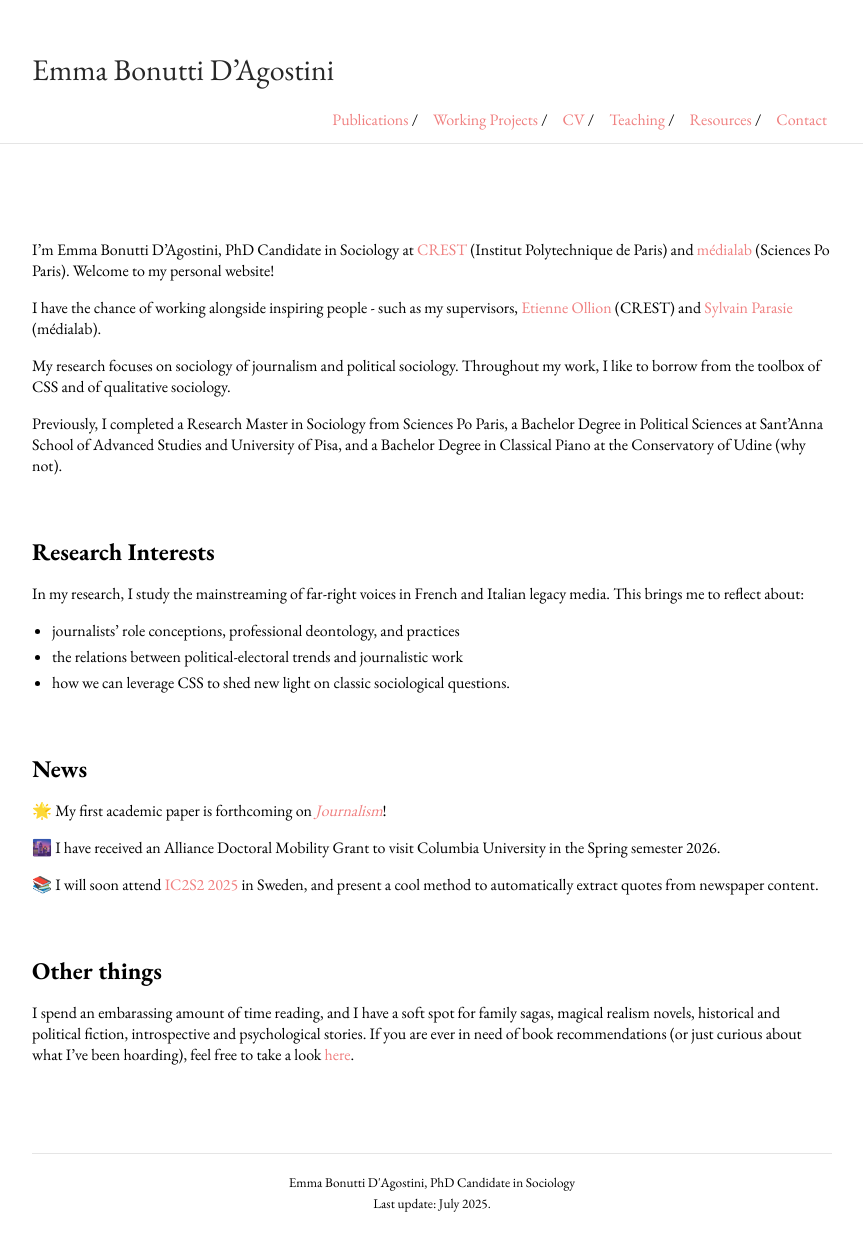
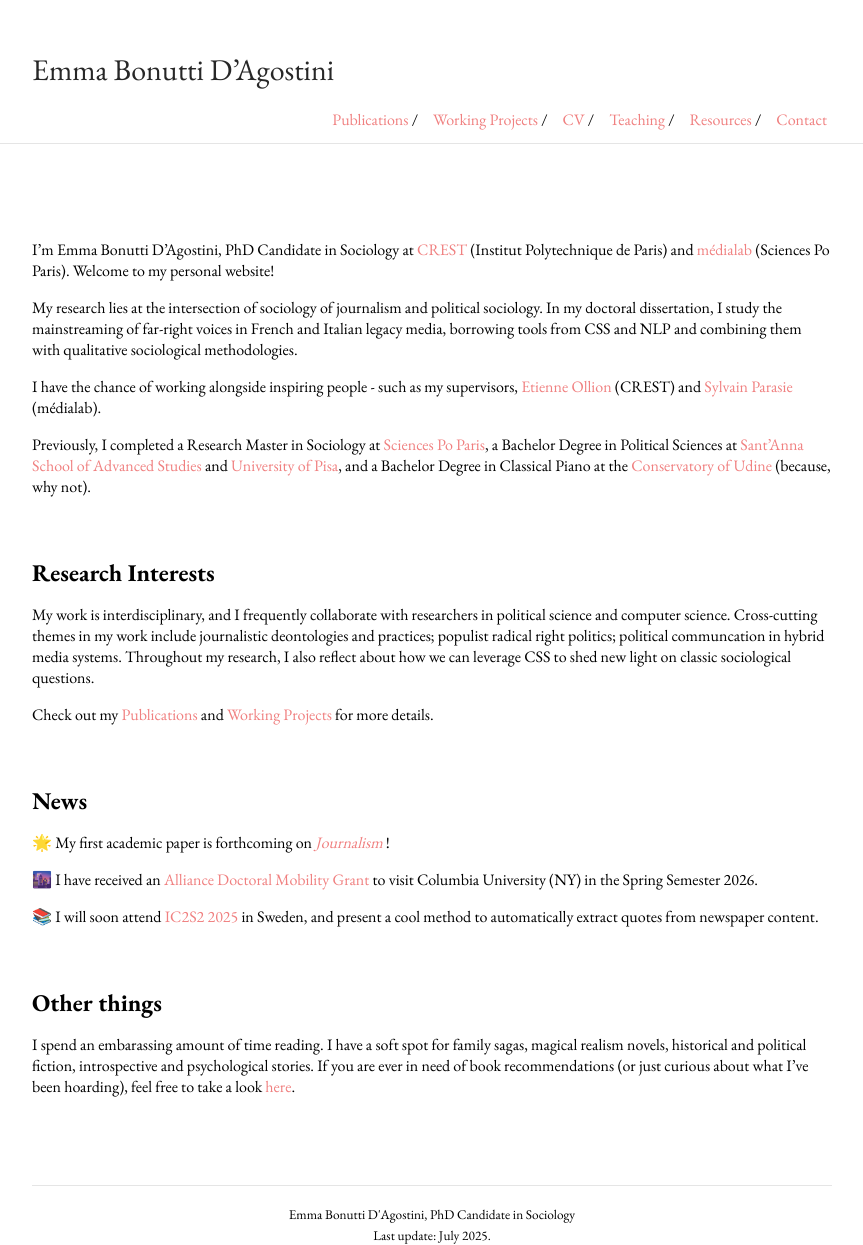
Before and after one commit to emmabonuttidagostini/emmabonuttidagostini.github.io, a Jekyll site: the page built from index.md, in a window 1280 px wide. Shown: the whole page, without its empty margins (208-1071 px from the left). Built offline with Jekyll 4.4.1, drawn with Linux system fonts in a browser that asks for light colours; before the commit the page ends 1213 px from its top, so only the background shows below that.

Commit message:
Update index.md

```diff
--- a/index.md
+++ b/index.md
@@ -7,30 +7,29 @@ title: Emma Bonutti D’Agostini
 
 I'm Emma Bonutti D'Agostini, PhD Candidate in Sociology at [CREST](https://crest.science) (Institut Polytechnique de Paris) and [médialab](https://medialab.sciencespo.fr) (Sciences Po Paris). Welcome to my personal website!
 
+My research lies at the intersection of sociology of journalism and political sociology. In my doctoral dissertation, I study the mainstreaming of far-right voices in French and Italian legacy media, borrowing tools from CSS and NLP and combining them with qualitative sociological methodologies.
+
 I have the chance of working alongside inspiring people - such as my supervisors, [Etienne Ollion](https://ollion.cnrs.fr) (CREST) and [Sylvain Parasie](https://sylvainparasie.org) (médialab).
 
-My research focuses on sociology of journalism and political sociology. Throughout my work, I like to borrow from the toolbox of CSS and of qualitative sociology.
-
-Previously, I completed a Research Master in Sociology from Sciences Po Paris, a Bachelor Degree in Political Sciences at Sant'Anna School of Advanced Studies and University of Pisa, and a Bachelor Degree in Classical Piano at the Conservatory of Udine (why not).
+Previously, I completed a Research Master in Sociology at [Sciences Po Paris](https://www.sciencespo.fr/fr/), a Bachelor Degree in Political Sciences at [Sant'Anna School of Advanced Studies](https://www.santannapisa.it/it) and [University of Pisa](https://www.unipi.it), and a Bachelor Degree in Classical Piano at the [Conservatory of Udine](https://www.conservatorio.udine.it) (because, why not).
 
 ## Research Interests
 
-In my research, I study the mainstreaming of far-right voices in French and Italian legacy media. This brings me to reflect about:
-* journalists' role conceptions, professional deontology, and practices
-* the relations between political-electoral trends and journalistic work
-* how we can leverage CSS to shed new light on classic sociological questions.
+My work is interdisciplinary, and I frequently collaborate with researchers in political science and computer science. Cross-cutting themes in my work include journalistic deontologies and practices; populist radical right politics; political communcation in hybrid media systems. Throughout my research, I also reflect about how we can leverage CSS to shed new light on classic sociological questions.
+
+Check out my [Publications](https://emmabonuttidagostini.github.io/publications) and [Working Projects](https://emmabonuttidagostini.github.io/projects) for more details.
 
 ## News
 
-🌟 My first academic paper is forthcoming on *[Journalism](https://journals.sagepub.com/home/jou)*!
+🌟 My first academic paper is forthcoming on *[Journalism](https://journals.sagepub.com/home/jou)* !
 
-🌆 I have received an Alliance Doctoral Mobility Grant to visit Columbia University in the Spring semester 2026.
+🌆 I have received an [Alliance Doctoral Mobility Grant](https://alliance.columbia.edu/alliance-call-doctoral-mobility) to visit Columbia University (NY) in the Spring Semester 2026.
 
 📚 I will soon attend [IC2S2 2025](https://www.ic2s2-2025.org) in Sweden, and present a cool method to automatically extract quotes from newspaper content.
 
 
 ## Other things
 
-I spend an embarassing amount of time reading, and I have a soft spot for family sagas, magical realism novels, historical and political fiction, introspective and psychological stories. If you are ever in need of book recommendations (or just curious about what I've been hoarding), feel free to take a look [here](https://www.goodreads.com/user/show/159351686-emma-bonutti).
+I spend an embarassing amount of time reading. I have a soft spot for family sagas, magical realism novels, historical and political fiction, introspective and psychological stories. If you are ever in need of book recommendations (or just curious about what I've been hoarding), feel free to take a look [here](https://www.goodreads.com/user/show/159351686-emma-bonutti).
 
 <div style="height: 70px;"></div>
```
